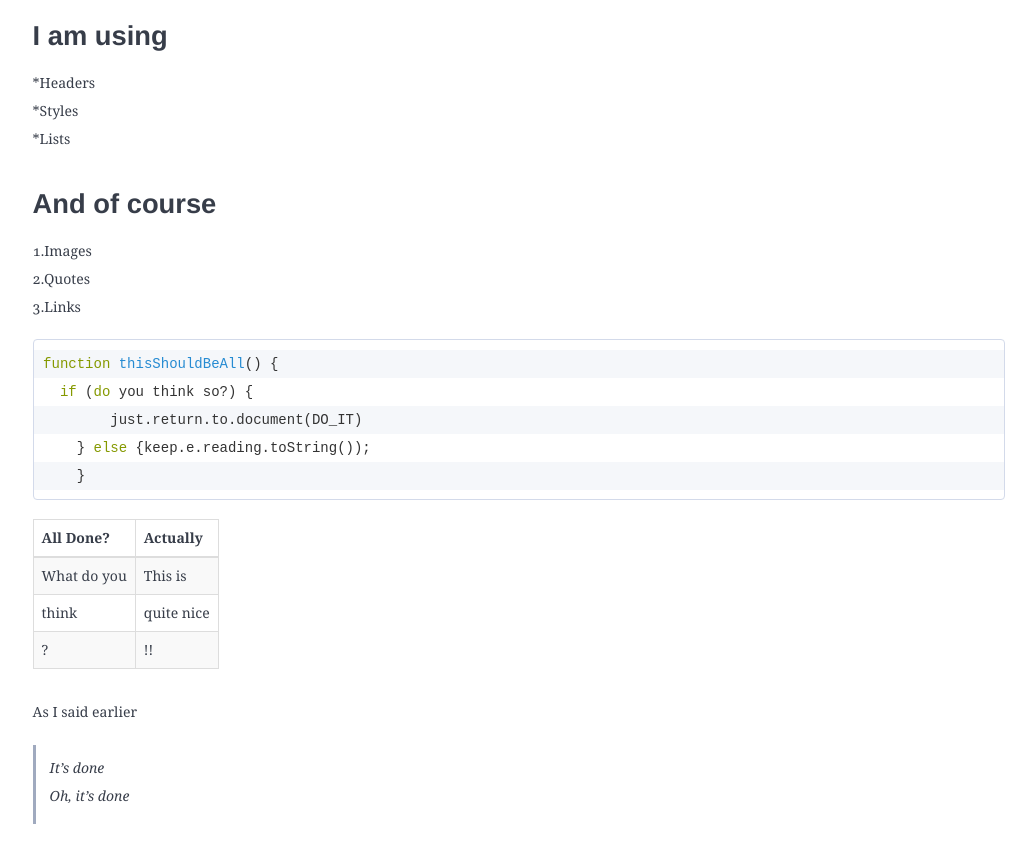
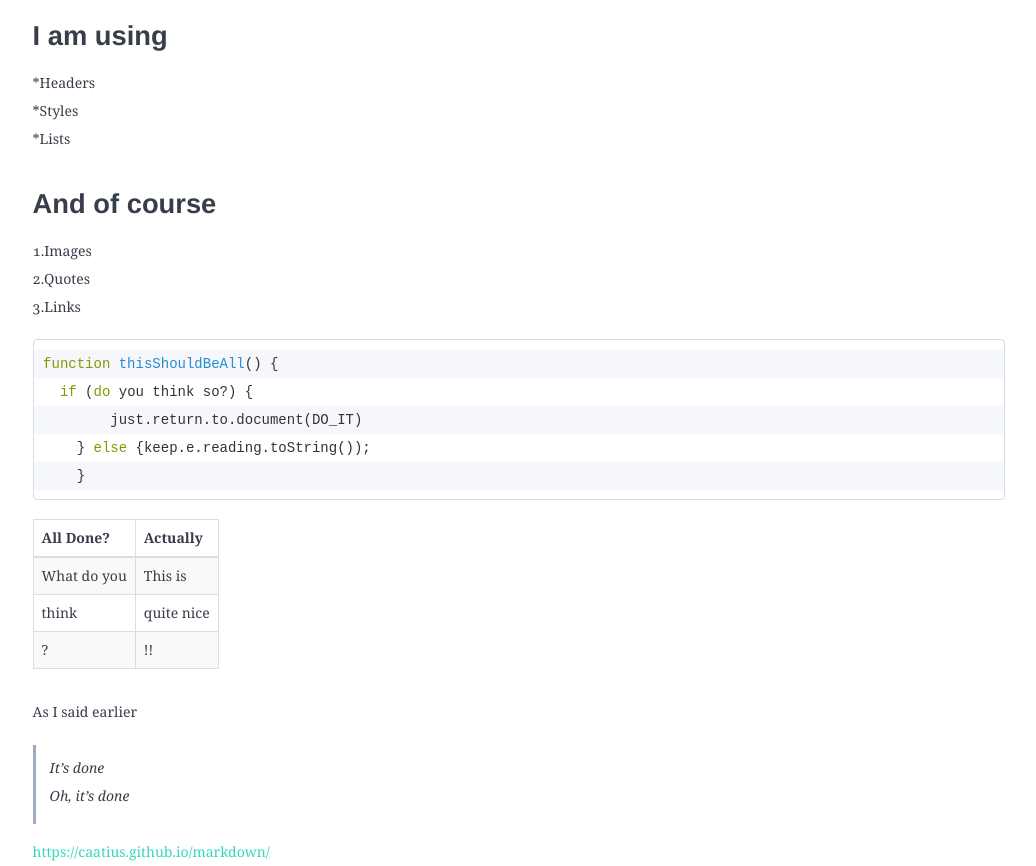
Before and after one commit to caatius/markdown, a plain HTML site: page index.html in a window 1280 px wide. Shown: the part 723-1589 px from the top of the page, without its empty margins (121-1157 px from the left). Before the commit the page ends 1547 px from the top, so only its background shows below. Drawn offline with nearby package versions, Linux system fonts and the light colour scheme.

Commit message:
Update index.html

```diff
--- a/index.html
+++ b/index.html
@@ -49,4 +49,5 @@
 <p class="has-line-data" data-line-start="45" data-line-end="47">It’s done<br>
 Oh, it’s done</p>
 </blockquote>
+<p class="has-line-data" data-line-start="48" data-line-end="49"><a href="https://caatius.github.io/markdown/">https://caatius.github.io/markdown/</a></p>
 </body></html>
```
